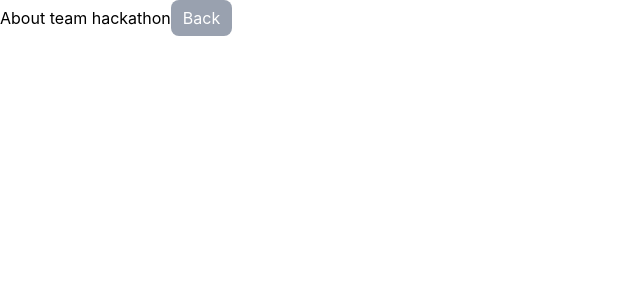
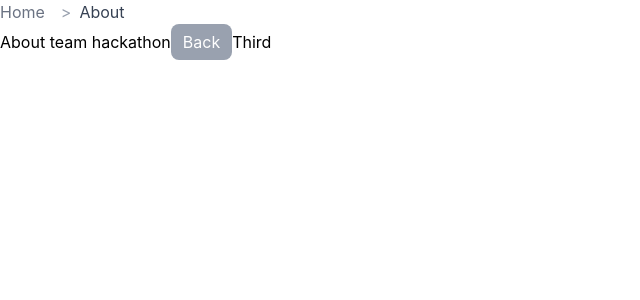
Before and after one commit to KarinaKold/TEAM-hackathon, a React (Vite) app: page /about in a window 1280 px wide. Shown: the top 300 px of the page, without its empty margins (0-640 px from the left). Built offline with nearby package versions, Linux system fonts and the light colour scheme.

Commit message:
breadcrumbs component

```diff
--- a/src/App.jsx
+++ b/src/App.jsx
@@ -1,4 +1,5 @@
 import { Link } from 'react-router';
+import { Breadcrumbs } from './components/breadcrumps/Breadcrumbs';
 
 export const App = () => {
 	return (
@@ -7,6 +8,7 @@ export const App = () => {
 			<Link className="text-cyan-800" to="/about">
 				About us
 			</Link>
+			<br />
 		</div>
 	);
 };
--- /dev/null
+++ b/src/components/breadcrumps/Breadcrumbs.jsx
@@ -0,0 +1,45 @@
+import { Link, useLocation } from 'react-router';
+
+export const Breadcrumbs = () => {
+	const pathway = useLocation();
+
+	const crumbs = pathway.pathname.split('/').filter((crumb) => crumb !== '');
+
+	return (
+		<nav>
+			<ol className="flex space-x-2 text-gray-600">
+				<li>
+					<Link to="/" className="text-gray-500 hover:text-gray-800">
+						Home
+					</Link>
+				</li>
+				{crumbs.map((crumb, index) => {
+					const path = `/${crumbs.slice(0, index + 1).join('/')}`;
+					const displayedName = crumb.replace(/\b\w/g, (char) =>
+						char.toUpperCase(),
+					);
+
+					return (
+						<div key={path} className="flex items-center">
+							<li>
+								<span className="mx-2 text-gray-400">&gt;</span>
+							</li>
+							<li>
+								{index === crumbs.length - 1 ? (
+									<span className="text-gray-700">{displayedName}</span>
+								) : (
+									<Link
+										to={path}
+										className="text-gray-500 hover:text-gray-800"
+									>
+										{displayedName}
+									</Link>
+								)}
+							</li>
+						</div>
+					);
+				})}
+			</ol>
+		</nav>
+	);
+};
--- a/src/pages/About.jsx
+++ b/src/pages/About.jsx
@@ -1,5 +1,6 @@
+import { Breadcrumbs } from '../components/breadcrumps/Breadcrumbs';
 import { Button } from '../components/button/Button';
-import { useNavigate } from 'react-router';
+import { Link, useNavigate } from 'react-router';
 
 export const About = () => {
 	const navigate = useNavigate();
@@ -9,8 +10,11 @@ export const About = () => {
 	};
 	return (
 		<div>
+			<Breadcrumbs />
 			About team hackathon
 			<Button onClick={handleClick}>Back</Button>
+			<Link to="/about/third">Third</Link>
+			<br />
 		</div>
 	);
 };
```
